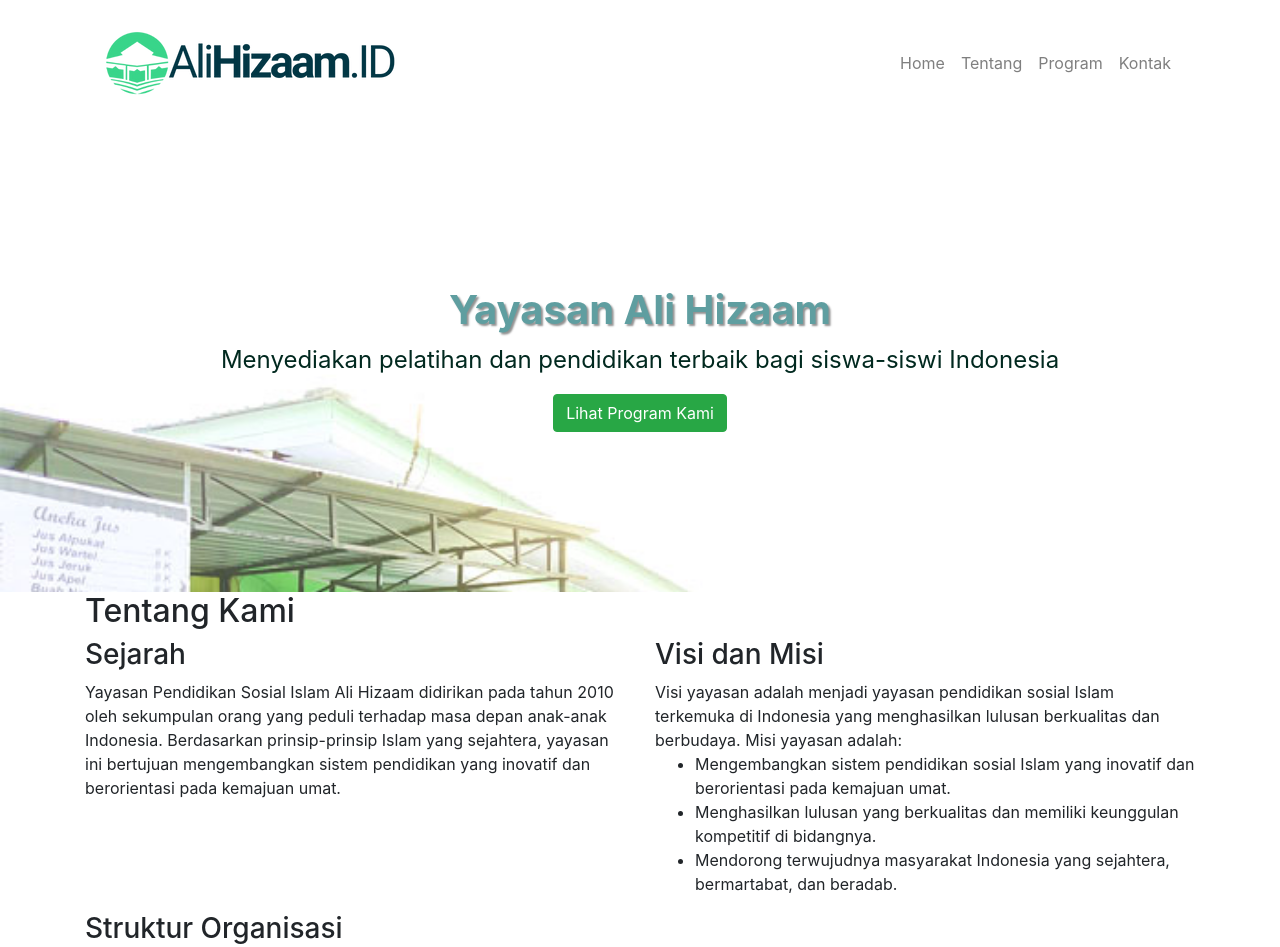
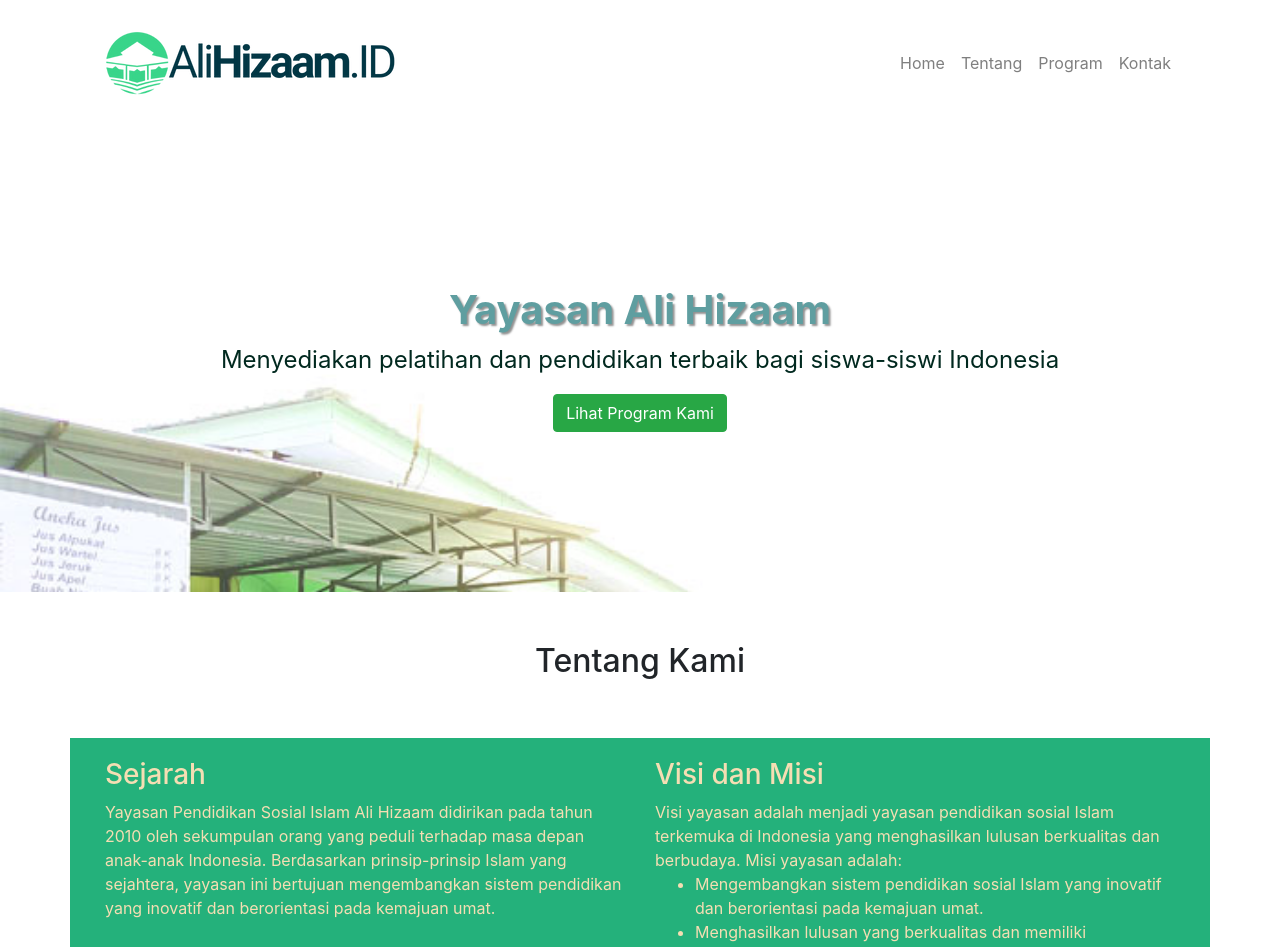
Before and after one commit to sulfitra/webyayasanalihizaam-working, a Nuxt app: page / in a window 1280 px wide. Shown: the top 947 px of the page. Built offline with nearby package versions, Linux system fonts and the light colour scheme.

Commit message:
added back a few css

```diff
--- a/components/About.vue
+++ b/components/About.vue
@@ -34,6 +34,21 @@
   </section>
 </template>
 
+<style>
+  /* Style untuk komponen Tentang Kami */
+  .tentang-kami .row{
+    /* Style lainnya */
+    background-color: rgb(36, 177, 123);
+    padding: 20px;
+    color: wheat;
+  }
+  .tentang-kami .title {
+    /* Style lainnya */
+    padding: 50px 0;
+    text-align: center;
+  }
+</style>
+
 <script>
 export default {
   name: 'TentangKami'
```
